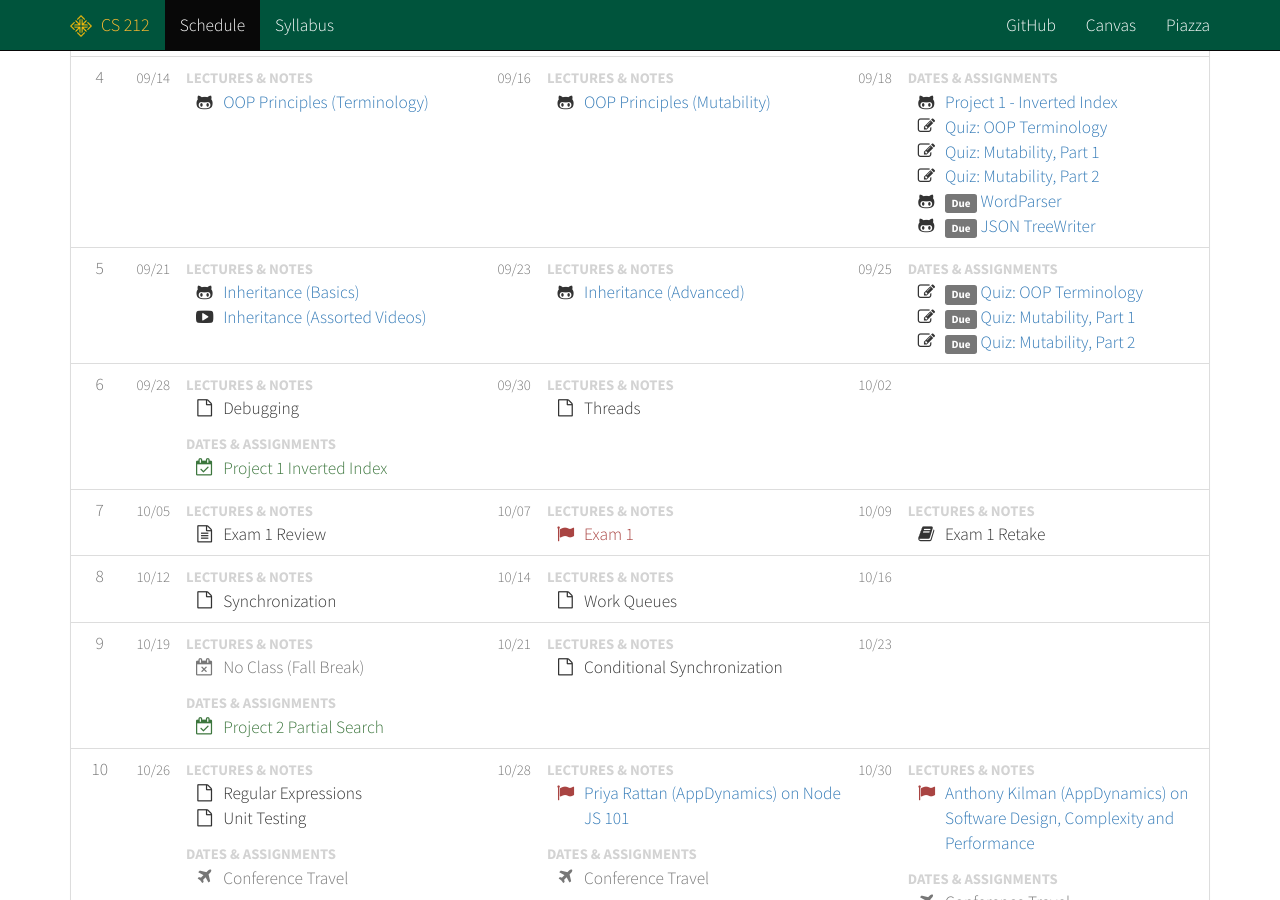
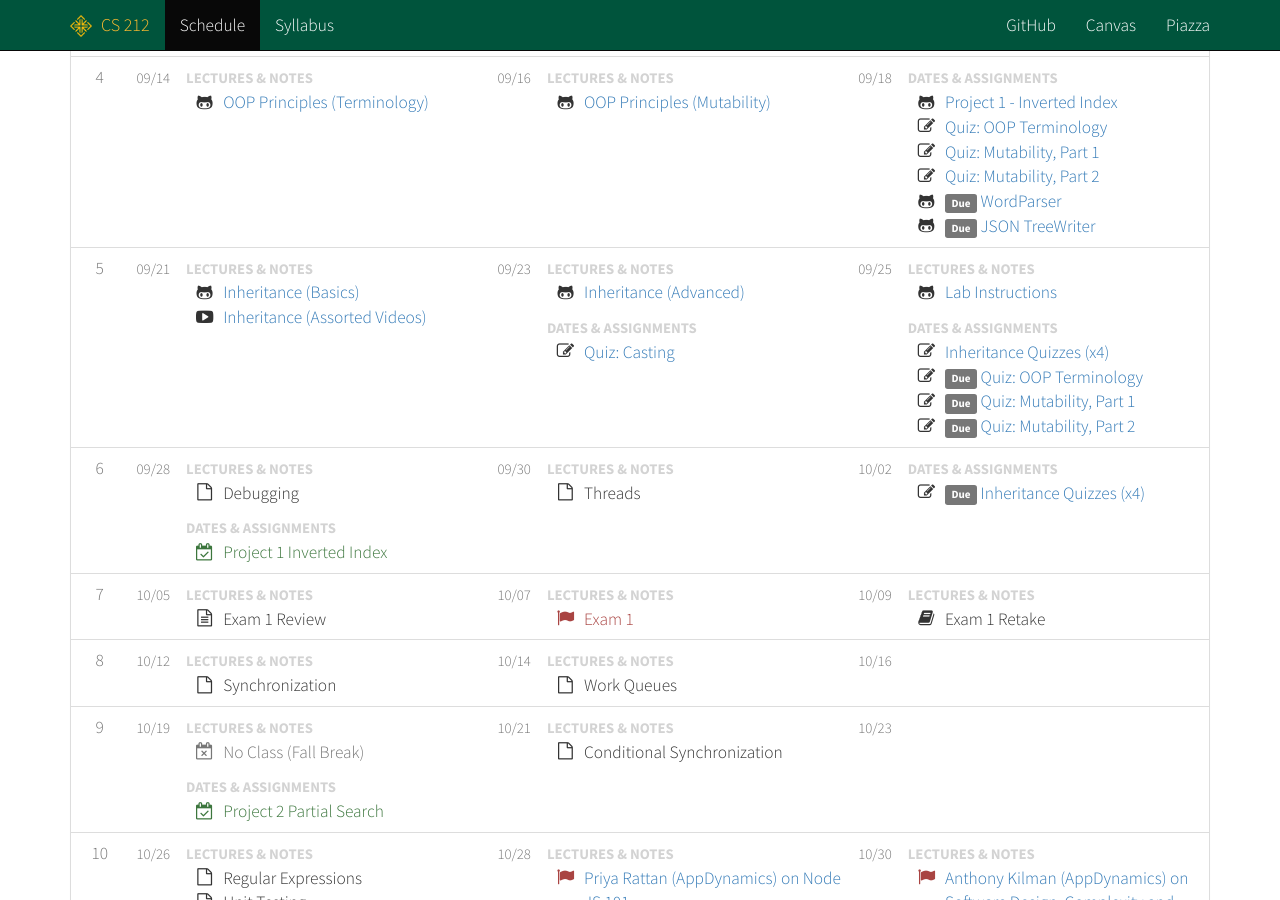
Before and after one commit to cs212/fall2015, a Jekyll site: the page built from schedule.html, in a window 1280 px wide and 900 px high, scrolled down 732 px. Built offline with Jekyll 4.4.1, drawn with Linux system fonts in a browser that asks for light colours; Markdown is read by kramdown in place of the engine named in the settings.

Commit message:
Adding quizzes.

```diff
--- a/_data/schedule.yml
+++ b/_data/schedule.yml
@@ -185,11 +185,22 @@
         - name : 'Inheritance (Advanced)'
           link : 'https://github.com/cs212/lectures/tree/fall2015/Inheritance'
           icon : 'fa-github-alt'
-      other : false
+      other :
+        - name : 'Quiz: Casting'
+          link : 'https://usfca.instructure.com/courses/1553675/quizzes/2292158'
+          icon : 'fa-pencil-square-o'
 
     - class : 2015-09-25 # Fri
-      notes : false
+      notes :
+        - name : 'Lab Instructions'
+          link : 'https://github.com/cs212/lectures/blob/fall2015/Labs/Week%2002:%202015-09-04.md'
+          icon : 'fa-github-alt'
+
       other :
+        - name : 'Inheritance Quizzes (x4)'
+          link : 'https://usfca.instructure.com/courses/1553675/quizzes'
+          icon : 'fa-pencil-square-o'
+
         - name : 'Quiz: OOP Terminology'
           link : 'https://usfca.instructure.com/courses/1553675/quizzes/2293960'
           icon : 'fa-pencil-square-o'
@@ -220,7 +231,11 @@
 
     - class : 2015-10-02 # Fri
       notes : false
-      other : false
+      other :
+        - name : 'Inheritance Quizzes (x4)'
+          link : 'https://usfca.instructure.com/courses/1553675/quizzes'
+          icon : 'fa-pencil-square-o'
+          note : 'Due'
 
 - week : 7
   days :
```
